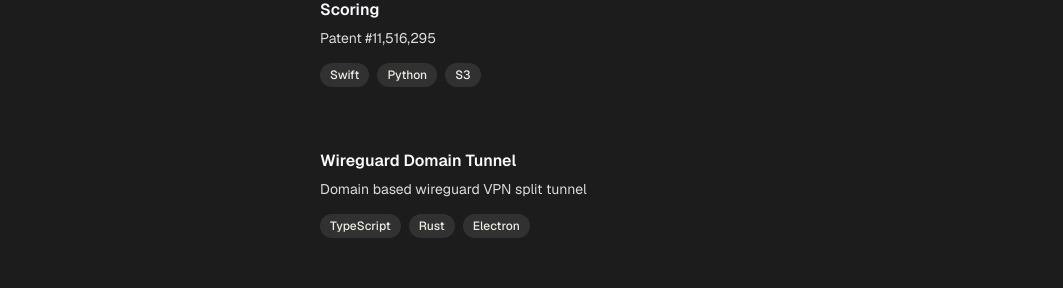
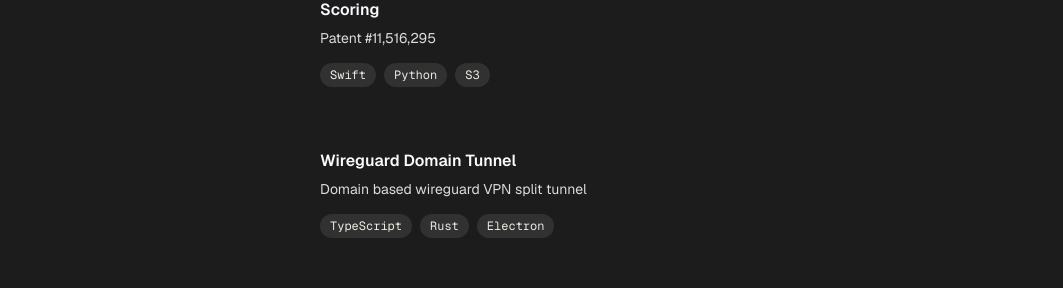
Before and after one commit to coreycasmedes/ui, a React (Vite) app: page /#/ in a window 1280 px wide. Shown: the part 2386-2674 px from the top of the page, without its empty margins (32-1095 px from the left). Built offline with nearby package versions, Linux system fonts and the light colour scheme.

Commit message:
chore: reusable pill font-mono

```diff
--- a/src/components/home/Home.tsx
+++ b/src/components/home/Home.tsx
@@ -4,6 +4,7 @@ import { motion, useScroll, useTransform } from "framer-motion";
 import { TypewriterEffectSmooth } from "../ui/typewriter-effect";
 import { HeroSection } from "../ui/hero-section";
 import { GlowingEffect } from "../ui/glowing-effect";
+import { TechPill } from "../ui/tech-pill";
 import vannevarLogo from "../../assets/vannevar-logo.png";
 import cruiseLogo from "../../assets/cruise-logo.png";
 import appleLogo from "../../assets/apple-logo.png";
@@ -183,12 +184,7 @@ export const Home = () => {
                       </p>
                       <ul className="flex flex-wrap gap-2">
                         {exp.technologies.map((tech) => (
-                          <li
-                            key={tech}
-                            className="text-xs px-2.5 py-1 rounded-full bg-accent/10 text-accent font-mono"
-                          >
-                            {tech}
-                          </li>
+                          <TechPill key={tech} label={tech} />
                         ))}
                       </ul>
                     </div>
@@ -225,12 +221,7 @@ export const Home = () => {
                   </p>
                   <ul className="flex flex-wrap gap-2">
                     {project.technologies.map((tech) => (
-                      <li
-                        key={tech}
-                        className="text-xs px-2.5 py-1 rounded-full bg-accent/10 text-accent font-medium"
-                      >
-                        {tech}
-                      </li>
+                      <TechPill key={tech} label={tech} />
                     ))}
                   </ul>
                 </a>
--- /dev/null
+++ b/src/components/ui/tech-pill.tsx
@@ -0,0 +1,5 @@
+export const TechPill = ({ label }: { label: string }) => (
+  <li className="text-xs font-mono px-2.5 py-1 rounded-full bg-accent/10 text-accent">
+    {label}
+  </li>
+);
```
